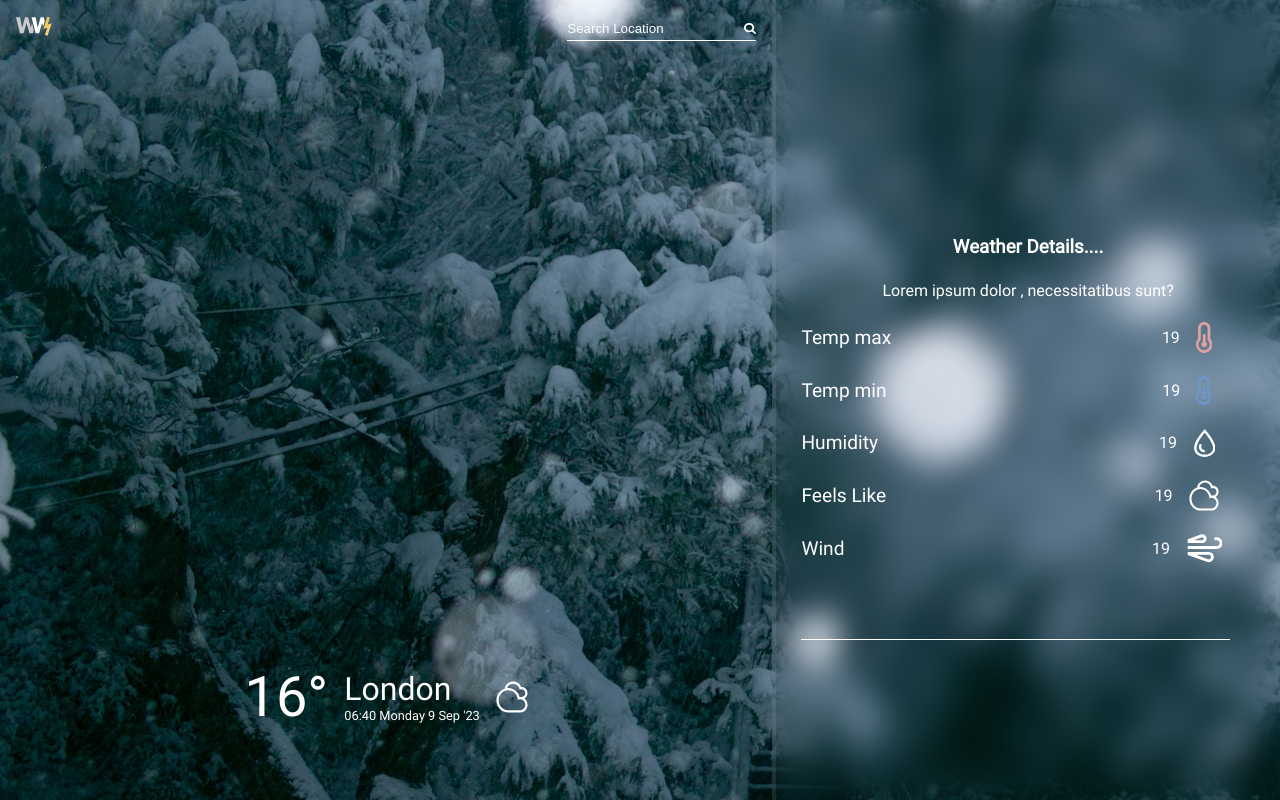
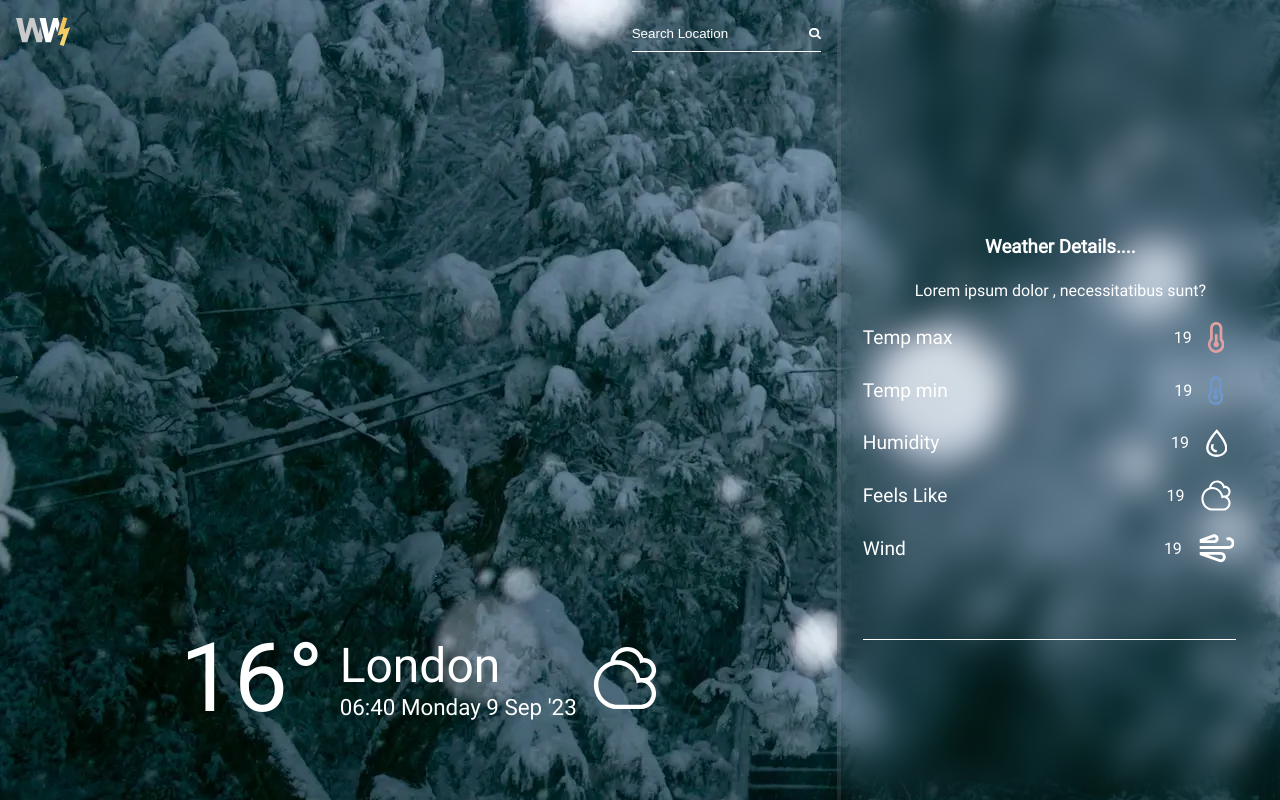
Before and after one commit to adniyaYousaf/Weather-App, a plain HTML site: page index.html in a window 1280 px wide. Drawn offline with Linux system fonts and the light colour scheme; no server answers.

Commit message:
fix lighthouse

```diff
--- a/index.html
+++ b/index.html
@@ -2,6 +2,8 @@
 <html lang="en">
   <head>
     <meta charset="UTF-8" />
+    <meta name="keywords" content="HTML, CSS, JavaScript" />
+    <meta name="description" content="Weather app to check weather by city."/>
     <meta name="viewport" content="width=device-width, initial-scale=1.0" />
     <title>Weather App</title>
     <link rel="stylesheet" href="/dist/css/styles.css" />
@@ -10,7 +12,7 @@
     <section class="container">
       <nav class="nav">
         <section class="logo">
-          <img  src="/dist/images/Group 165.svg" alt="Logo" />
+          <img src="/dist/images/Group 165.svg" alt="Logo" />
         </section>
 
         <section class="location">
--- a/index.js
+++ b/index.js
@@ -29,7 +29,7 @@ const fetchWeather = async (city) => {
     setWeatherImage(data.weather[0].main);
     console.log(data.weather[0].main);
 }
-fetchWeather('lahore');
+fetchWeather('london');
 
 search.addEventListener('click', () => {
     const input = document.querySelector('#input').value;
--- a/sass/styles.sass
+++ b/sass/styles.sass
@@ -2,6 +2,7 @@
     font-family: 'roboto'
     src: url(/dist/font/Roboto-Regular.ttf)
     font-weight: 400
+    font-display: swap
 
 @mixin display($display, $justify, $align)
     display: flex
@@ -23,14 +24,14 @@ body
         height: 100vh
         display: grid
         grid-template-areas: "n n n" "i i i" "b b b" "b b b" "b b b"
-        background: url(/dist/images/mobile-bg.jpeg) no-repeat
+        background: url(/dist/images/mobile-bg.webp) no-repeat
         background-size: cover
         background-position: center
         color: white
         @media screen and (min-width:30.75rem)
-            background: url(/dist/images/clouds.jpeg)
-        @media screen and (min-width:45rem)
-            background: url(/dist/images/snow.jpeg)
+            background: url(/dist/images/clouds.webp)
+        @media screen and (min-width:55rem)
+            background: url(/dist/images/snow.webp)
             grid-template-areas: "n n b" "n n b" "n n b" "n n b" "i i b"
         .nav
             grid-area: n
@@ -42,6 +43,9 @@ body
 
             .logo
                 grid-area: logo
+                height: 100%
+                img
+                    height: 2rem
 
             .location
                 grid-area: loc
@@ -65,15 +69,27 @@ body
             grid-area: i
             gap: 1rem
             padding-inline: 2rem
+            @media screen and (min-width:55rem)
+                font-size: 2rem
 
             .temp
                 font-size: 3.5rem
+                @media screen and (min-width:55rem)
+                    font-size: 6rem
             #city
                 font-size: 2rem
+                @media screen and (min-width:55rem)
+                    font-size: 3rem
             #time
                 font-size: 0.8rem
+                @media screen and (min-width:55rem)
+                    font-size: 1.4rem
             img
                 height: 2rem
+                @media screen and (min-width:30.75rem)
+                    height: 3rem
+                @media screen and (min-width:55rem)
+                    height: 4rem
 
         .bottom-card
             grid-area: b
@@ -94,11 +110,10 @@ body
                 left: 5%
                 @media screen and (min-width:30.75rem)
                     bottom: 5rem
-                @media screen and (min-width:45rem)
+                @media screen and (min-width:55rem)
                     bottom: 10rem
 
-
-            @media screen and (min-width:45rem)
+            @media screen and (min-width:55rem)
                 border-top: 0
                 border-left: 4px solid #d3c9c91c
 
```
Also changed, not shown: dist/css/styles.css, dist/images/clouds.jpeg (deleted), dist/images/clouds.webp (added), dist/images/mobile-bg.jpeg (deleted), dist/images/mobile-bg.webp (added), dist/images/snow.jpeg (deleted), dist/images/snow.webp (added), 1 other file.
